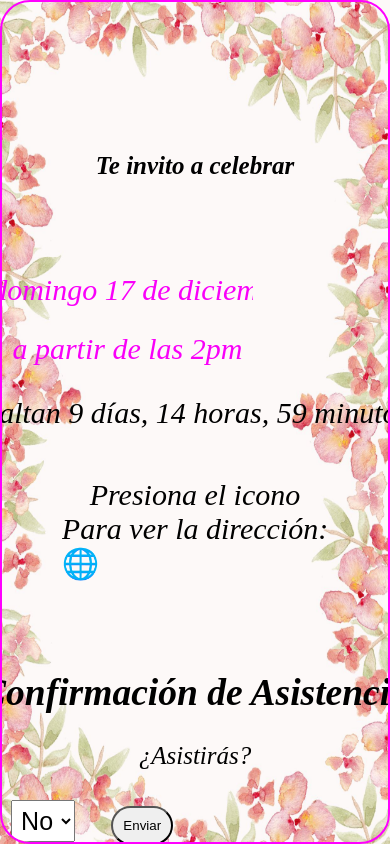
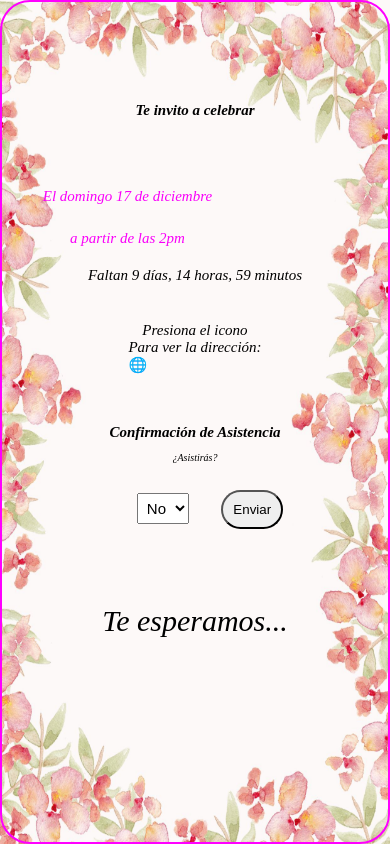
Before and after one commit to CarlosMorales34/Portfolio__Dev, a plain HTML site: page invitationPage.html in a window 390 px wide. Drawn offline with Linux system fonts and the light colour scheme.

Commit message:
Update styleInvitatio.css
actualizacion de tamaño de fuentes

```diff
--- a/assets-proyecto1/css/styleInvitatio.css
+++ b/assets-proyecto1/css/styleInvitatio.css
@@ -44,33 +44,33 @@
     }
 
     .subtittle {
-        font-size: 2.5rem;
-        margin-top: 15rem;
+        font-size: 1.5rem;
+        margin-top: 10rem;
         animation-delay: 0s; /* Sin retraso para la primera frase */
     }
 
     .textos {
-        font-size: 3rem;
+        font-size: 1.5rem;
         padding-top: 2.5rem;
         animation-delay: 3s; /* 3 segundos de retraso para la segunda frase */
     }
 
     .tittle {
-        font-size: 5rem;
+        font-size: 3rem;
         margin-top: 1rem;
         animation-delay: 6s; /* 6 segundos de retraso para la tercera frase */
     }
     .container__contador{
         display: flex;
         justify-content: center;
-        font-size: 3rem;
-        margin-top: 3rem;
+        font-size: 1.5rem;
+        margin-top: 2rem;
     }
     .container__map{
         display: flex;
         justify-content: center;
-        font-size: 3rem;
-        margin-top: 3rem;
+        font-size: 1.5rem;
+        margin-top: 2rem;
     }
     .map-container{
         display: flex;
@@ -81,32 +81,32 @@
     .container__form{
         display: flex;
         justify-content: center;
-        font-size: 2.5rem;
-        margin-top: 3rem;
+        font-size: 1rem;
+        margin-top: 2rem;
     }
     .invitadosInput{
         display: none;
     }
     .btn__cerrar{
         width: 10rem;
-        margin-top: 3rem;
+        margin-top: 2rem;
         padding: 1rem;
         border-radius: 2rem;
         align-content: center;
     }
     .text__confimation{
-        margin-top: 6rem;
+        margin-top: 3rem;
     }
     .asistencia{
         margin: 3rem;
         padding: .5rem;
-        font-size: 2.5rem;
+        font-size: 1.5rem;
     }
     .cantidadInvitados{
-        margin-top: 3rem;
+        margin-top: 2rem;
     }
     .boton{
-        margin-top: 3rem;
+        margin-top: 2rem;
         padding: 1rem;
         border-radius: 2rem;
         align-content: center;
@@ -115,7 +115,7 @@
         display: flex;
         justify-content: center;
         font-size: 3rem;
-        margin-top: 10rem;
+        margin-top: 5rem;
     }
     @keyframes typing {
         to {
```
